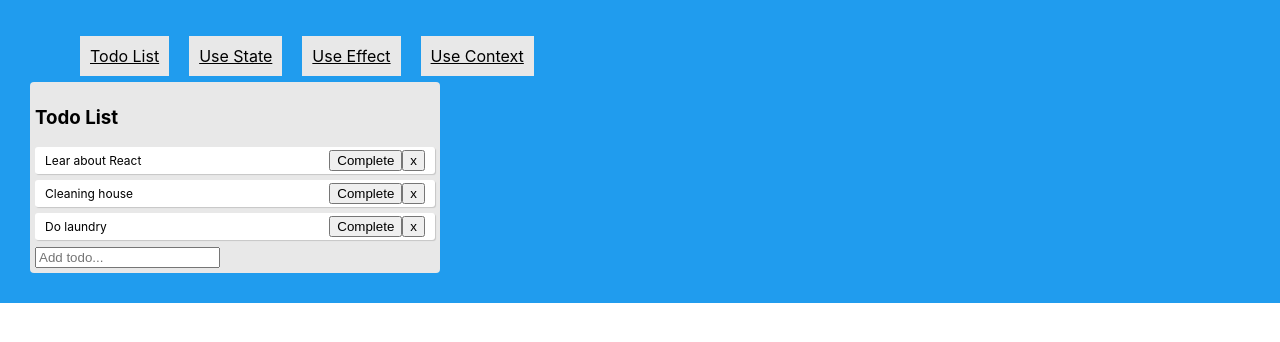
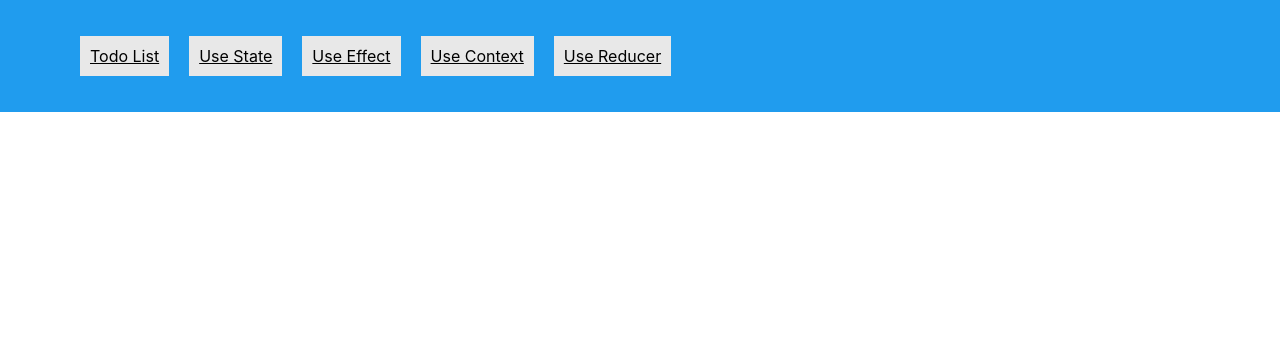
Before and after one commit to vchu22/react-hooks, a React (Create React App) app: page /use-reducer in a window 1280 px wide. Shown: the top 342 px of the page. Built offline with nearby package versions, Linux system fonts and the light colour scheme.

Commit message:
add useReducer tab

```diff
--- a/src/App.js
+++ b/src/App.js
@@ -2,9 +2,10 @@ import React from "react";
 import { BrowserRouter as Router, Switch, Route, Link } from "react-router-dom";
 import "./App.css";
 import TodoList from "./todo-components/TodoList";
-import UseState from "./old-components/UseState";
+import UseState from "./use-state-components/UseState";
 import UseEffect from "./use-effect-components/UseEffect";
 import UseConext from "./use-context-components/UseContext";
+import UseReducer from "./use-reducer-components/UseReducer";
 
 function App() {
   // [values of the states (this.state), functions to update the states (this.setState)]
@@ -26,6 +27,9 @@ function App() {
             <li>
               <Link to="/use-context">Use Context</Link>
             </li>
+            <li>
+              <Link to="/use-reducer">Use Reducer</Link>
+            </li>
           </ul>
         </nav>
         <Switch>
@@ -38,6 +42,9 @@ function App() {
           <Route path="/use-context">
             <UseConext />
           </Route>
+          <Route path="/use-reducer">
+            <UseReducer />
+          </Route>
           <Route path="/">
             <TodoList />
           </Route>
--- /dev/null
+++ b/src/use-reducer-components/UseReducer.js
@@ -0,0 +1,9 @@
+import React from "react";
+
+function UseReducer() {
+  // useReducer: a hook for state management, alternative to useState
+  // useState is built using useReducer
+  return <div className="new"></div>;
+}
+
+export default UseReducer;
```
Also changed, not shown: src/use-state-components/ClassCounter.js (renamed from src/old-components/ClassCounter.js), src/use-state-components/HookCounter.js (renamed from src/old-components/HookCounter.js), src/use-state-components/HookCounterFour.js (renamed from src/old-components/HookCounterFour.js), src/use-state-components/HookCounterThree.js (renamed from src/old-components/HookCounterThree.js), src/use-state-components/HookCounterTwo.js (renamed from src/old-components/HookCounterTwo.js), src/use-state-components/UseState.js (renamed from src/old-components/UseState.js).
